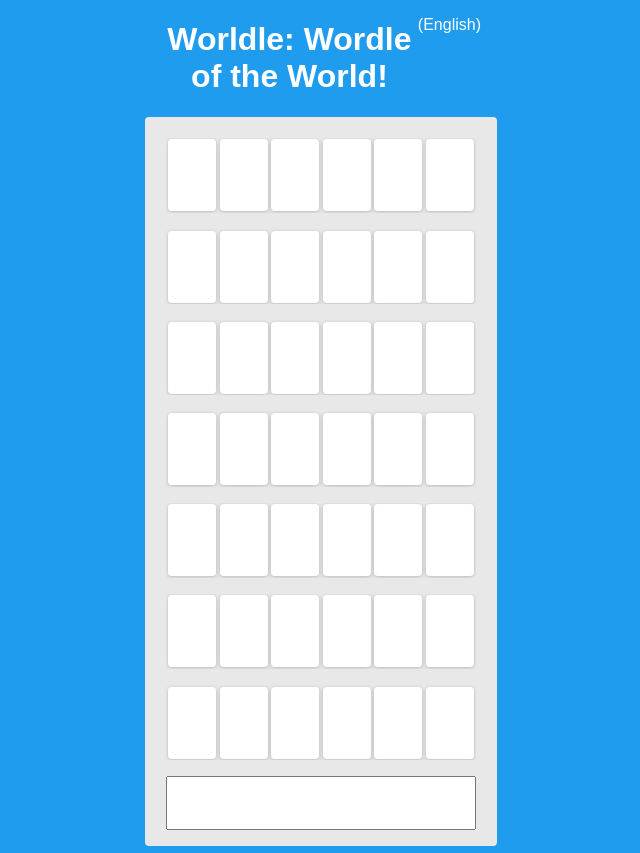
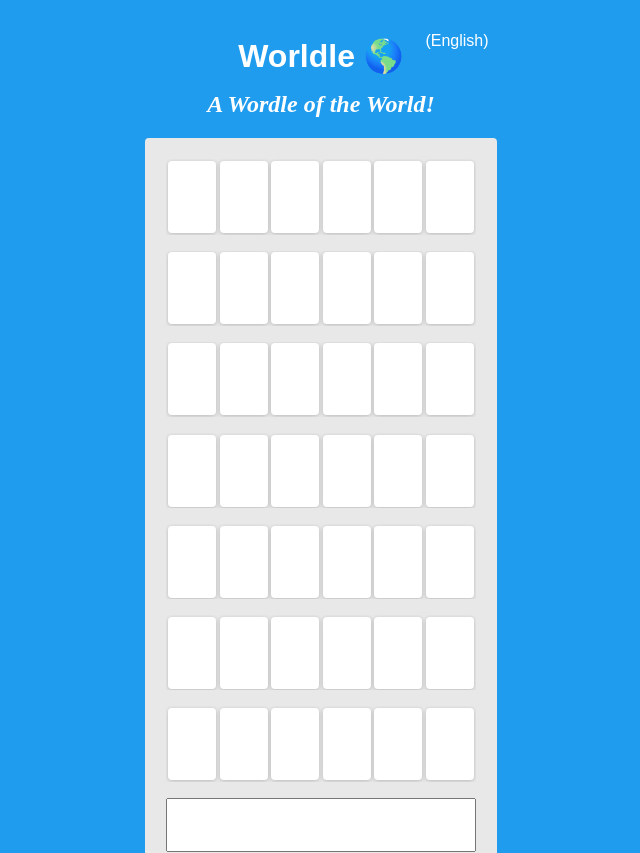
Before and after one commit to marinarierav/Wordle, a React (Create React App) app: page / in a window 1280 px wide. Shown: the top 853 px of the page, without its empty margins (319-959 px from the left). Built offline with nearby package versions, Linux system fonts and the light colour scheme.

Commit message:
feat: new stylish title

```diff
--- a/src/App.tsx
+++ b/src/App.tsx
@@ -3,14 +3,18 @@
 function App() {
   return (
     <div>
-      <ul className="title title--container">
-        <li className="title--box">
-          <h1>Worldle: Wordle of the World!</h1>
-        </li>
-        <li className="title--box">
-          <p>(English)</p>
-        </li>
-      </ul>
+      <div className="title">
+        <ul className="title--container">
+          <li className="title--box"></li>
+          <li>
+            <h1>Worldle 🌎</h1>
+          </li>
+          <li className="title--box">
+            <p>(English)</p>
+          </li>
+        </ul>
+        <h2>A Wordle of the World!</h2>
+      </div>
       <div className="content">
         <Game></Game>
       </div>
--- a/src/components/game/Word.tsx
+++ b/src/components/game/Word.tsx
@@ -61,7 +61,7 @@
 
   return (
     <div className="content--row">
-      <ul>
+      <ul className="letter--container">
         {letters.map((letter) => {
           return (
             <li className="letter-list">
--- a/src/index.css
+++ b/src/index.css
@@ -11,8 +11,30 @@
 
 .title {
   color: white;
-  max-width: 20em;
+  max-width: 22em;
   margin: auto;
+}
+
+.title h2 {
+  font-style: italic;
+  margin-block-start: auto;
+  font-family: serif;
+}
+
+.title h1 {
+  margin-block-end: auto;
+}
+
+.title--container {
+  list-style-type: none;
+  overflow: hidden;
+  display: flex;
+  justify-content: space-between;
+  padding-inline-start: 0px;
+}
+
+.title--box {
+  width: 5em;
 }
 
 .btn {
@@ -98,7 +120,7 @@
   left: 0;
 }
 
-ul {
+.letter--container {
   list-style-type: none;
   overflow: hidden;
   display: flex;
```
